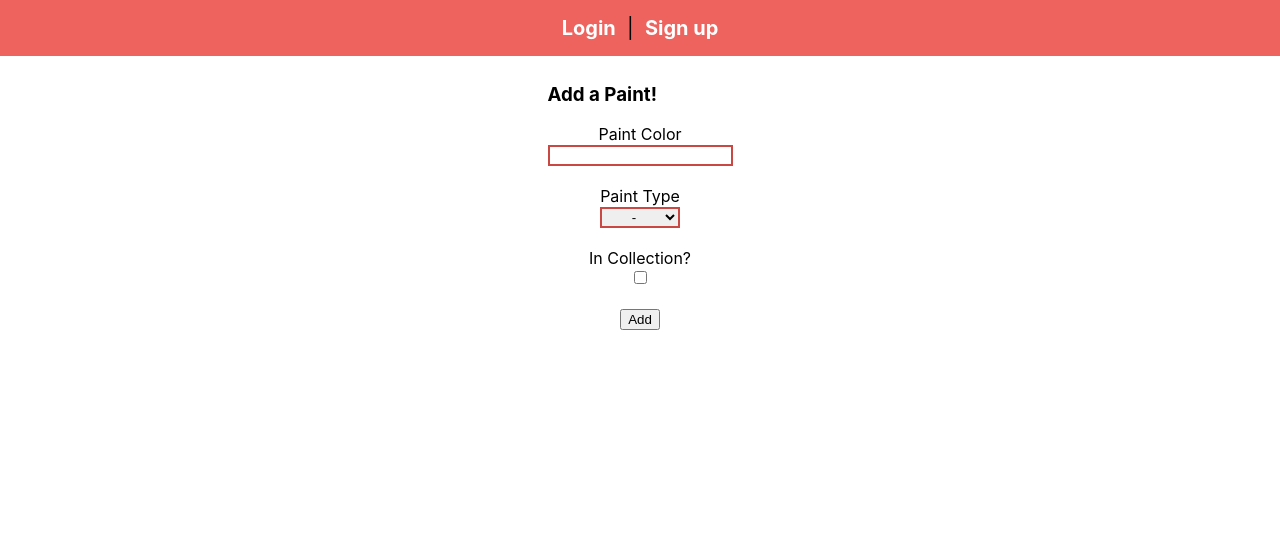
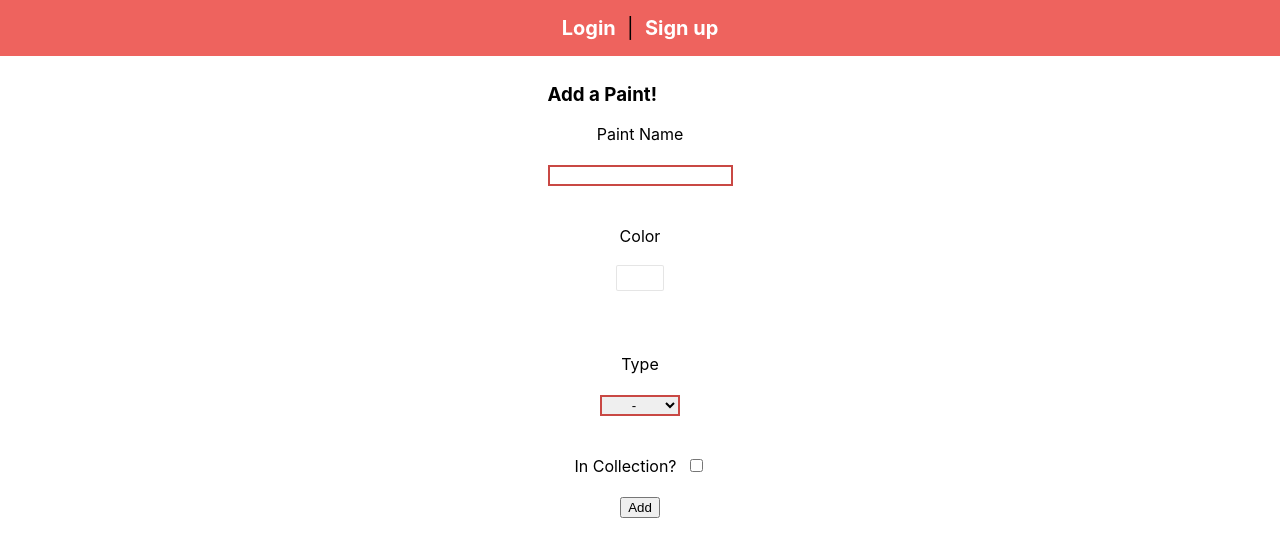
Before and after one commit to NobodysLackey/battlebrush, a React (Create React App) app: page /addpaint in a window 1280 px wide. Shown: the top 556 px of the page. Built offline with nearby package versions, Linux system fonts and the light colour scheme; no server answers.

Commit message:
add colorpicker (unworking)

```diff
--- a/package.json
+++ b/package.json
@@ -13,9 +13,11 @@
     "mongoose": "^5.9.9",
     "morgan": "^1.10.0",
     "react": "^16.13.1",
+    "react-color": "^2.18.0",
     "react-dom": "^16.13.1",
     "react-router-dom": "^5.1.2",
     "react-scripts": "3.4.1",
+    "reactcss": "^1.2.3",
     "serve-favicon": "^2.5.0"
   },
   "scripts": {
--- a/src/components/AddPaint/AddPaint.jsx
+++ b/src/components/AddPaint/AddPaint.jsx
@@ -1,4 +1,6 @@
 import React, { Component } from 'react';
+import { SketchPicker } from 'react-color';
+import reactCSS from 'reactcss';
 import './AddPaint.css';
 
 class AddPaint extends Component {
@@ -6,31 +8,87 @@ class AddPaint extends Component {
         formData: {
             colorName: '',
             paintType: '',
-            isOwned: false
+            isOwned: false,
+        },
+        displayColorPicker: false,
+        color: {
+            r: '',
+            g: '',
+            b: '',
+            a: ''
         }
-    }
+    };
 
-    handleChange = e => {
+    handleChange = (e) => {
         if(e.target.name === 'isOwned'){
             e.target.value = !this.state.formData.isOwned
         }this.setState({
-            formData: {...this.state.formData, [e.target.name]:e.target.value}
+            formData: {...this.state.formData,[e.target.name]:e.target.value}
         })
     }
 
-    handleSubmit = e => {
+    handleSubmit = (e) => {
         e.preventDefault()
         this.props.handleAddPaint(this.state.formData)
     }
 
+    handleClick = () => {
+        this.setState({
+            displayColorPicker: !this.state.displayColorPicker
+        })
+      };
+
+    handleClose = () => {
+        this.setState({
+            displayColorPicker: false
+        })
+    };
+
+    handleColorChange = (color) => {
+        this.setState({
+            color: color.rgb
+        })
+    };
+
+
     render() {
+        const styles = reactCSS({
+            'default': {
+              color: {
+                width: '36px',
+                height: '14px',
+                borderRadius: '2px',
+                background: `rgba(${ this.state.color.r }, ${ this.state.color.g }, ${ this.state.color.b }, ${ this.state.color.a })`,
+              },
+              swatch: {
+                padding: '5px',
+                background: '#fff',
+                borderRadius: '1px',
+                boxShadow: '0 0 0 1px rgba(0,0,0,.1)',
+                display: 'inline-block',
+                cursor: 'pointer',
+              },
+              popover: {
+                position: 'absolute',
+                zIndex: '2',
+              },
+              cover: {
+                position: 'fixed',
+                top: '0px',
+                right: '0px',
+                bottom: '0px',
+                left: '0px',
+              },
+            },
+          });
+
         return (
             <form
                 className="form"
                 onSubmit={this.handleSubmit}
             >
-                <span>Paint Color</span>
-                <br></br>
+                <span>Paint Name</span>
+                <br></br><br></br>
                 <input
                     className="input-field"
                     type="text"
@@ -39,14 +97,41 @@ class AddPaint extends Component {
                     onChange={this.handleChange}
                     autoComplete="off"
                 />
+                <br></br><br></br><br></br>
+                <span>Color</span>
                 <br></br><br></br>
-                <span>Paint Type</span>
-                <br></br>
+                <div>
+                    <div
+                        style={ styles.swatch }
+                        onClick={ this.handleClick }
+                    >
+                    <div
+                        style={ styles.color }
+                    />
+                    </div>
+                    { this.state.displayColorPicker ?
+                        <div
+                            style={ styles.popover }
+                        >
+                        <div
+                            style={ styles.cover }
+                            onClick={ this.handleClose }
+                        />
+                        <SketchPicker
+                            color={ this.state.color } onChange={ this.handleColorChange }
+                        />
+                        </div>
+                    :
+                        null
+                    }
+                </div>
+                <br></br><br></br><br></br>
+                <span>Type</span>
+                <br></br><br></br>
                 <select
                     className="input-field"
                     type="text"
                     name="paintType"
-                    value={this.state.formData.paintType}
                     onChange={this.handleChange}
                 >
                     <option>-</option>
@@ -57,9 +142,8 @@ class AddPaint extends Component {
                     <option>Glaze</option>
                     <option>Technical</option>
                 </select>
-                <br></br><br></br>
-                <span>In Collection?</span>
-                <br></br>
+                <br></br><br></br><br></br>
+                <span>In Collection?</span>&nbsp;&nbsp;
                 <input
                     type="checkbox"
                     name="isOwned"
--- a/src/pages/UpdatePaintPage/UpdatePaintPage.jsx
+++ b/src/pages/UpdatePaintPage/UpdatePaintPage.jsx
@@ -1,5 +1,6 @@
 import React, {Component} from 'react';
-import {Link} from 'react-router-dom';
+import { SwatchesPicker } from 'react-color';
+import './UpdatePaintPage.css';
 
 class UpdatePaintPage extends Component {
   state = {
@@ -29,29 +30,49 @@ class UpdatePaintPage extends Component {
   render() {
     return (
       <>
-        <h3>Update Your Paint</h3>
+        <h3>Update "{this.state.formData.colorName}"</h3>
+        <center>
           <form ref={this.formRef} autoComplete="off" onSubmit={this.handleSubmit}>
-          <div className="form-group">
-            <label>Paint Color</label>
+          <span>Paint Name</span>
+                <br></br><br></br>
                 <input
-                className="form-control"
+                    className="input-field"
+                    type="text"
                     name="colorName"
                     value={this.state.formData.colorName}
                     onChange={this.handleChange}
-                required
+                    autoComplete="off"
                 />
-          </div>
-          <div className="form-group">
-            <label>Paint Type</label>
-            <input
-                className="form-control"
+                <br></br><br></br><br></br>
+            <span>Color</span>
+            <br></br><br></br>
+              <SwatchesPicker
+                color= {this.state.color}
+                onChangeComplete = {this.handleChangeComplete}
+                width = {220}
+                height = {150}
+              />
+            <br></br><br></br><br></br>
+            <label>Type</label>
+            <br></br><br></br>
+            <select
+                className="input-field"
+                type="text"
                 name="paintType"
                 value={this.state.formData.paintType}
                 onChange={this.handleChange}
-            />
-          </div>
-          <div className="form-group">
-            <label>In Your Collection?</label>
+            >
+                <option>-</option>
+                <option>Base</option>
+                <option>Shade</option>
+                <option>Layer</option>
+                <option>Edge</option>
+                <option>Glaze</option>
+                <option>Technical</option>
+            </select>
+            <br></br><br></br><br></br>
+            <label>In Collection?</label>
+            &nbsp;&nbsp;
             <input
               type="checkbox"
               className="form-control"
@@ -60,16 +81,27 @@ class UpdatePaintPage extends Component {
               value={this.state.formData.isOwned}
               onChange={this.handleChange}
             />
-          </div>
+            <br></br><br></br><br></br>
             <button
               type="submit"
               className="btn"
               disabled={this.state.invalidForm}
             >
               SAVE
-          </button>&nbsp;&nbsp;
-          <Link to='/paintlist'>CANCEL</Link>
+            </button>
           </form>
+          <br></br>
+          <form
+            action="/paintlist"
+          >
+            <input
+              type="submit"
+              value="CANCEL"
+              className="btn"
+            >
+            </input>
+          </form>
+        </center>
       </>
     );
   }
```
Also changed, not shown: public/index.html (+0 -23 lines), 1 other file (tests, documents, lock files or other folders). Lines whose indentation alone changed are shown as unchanged.
